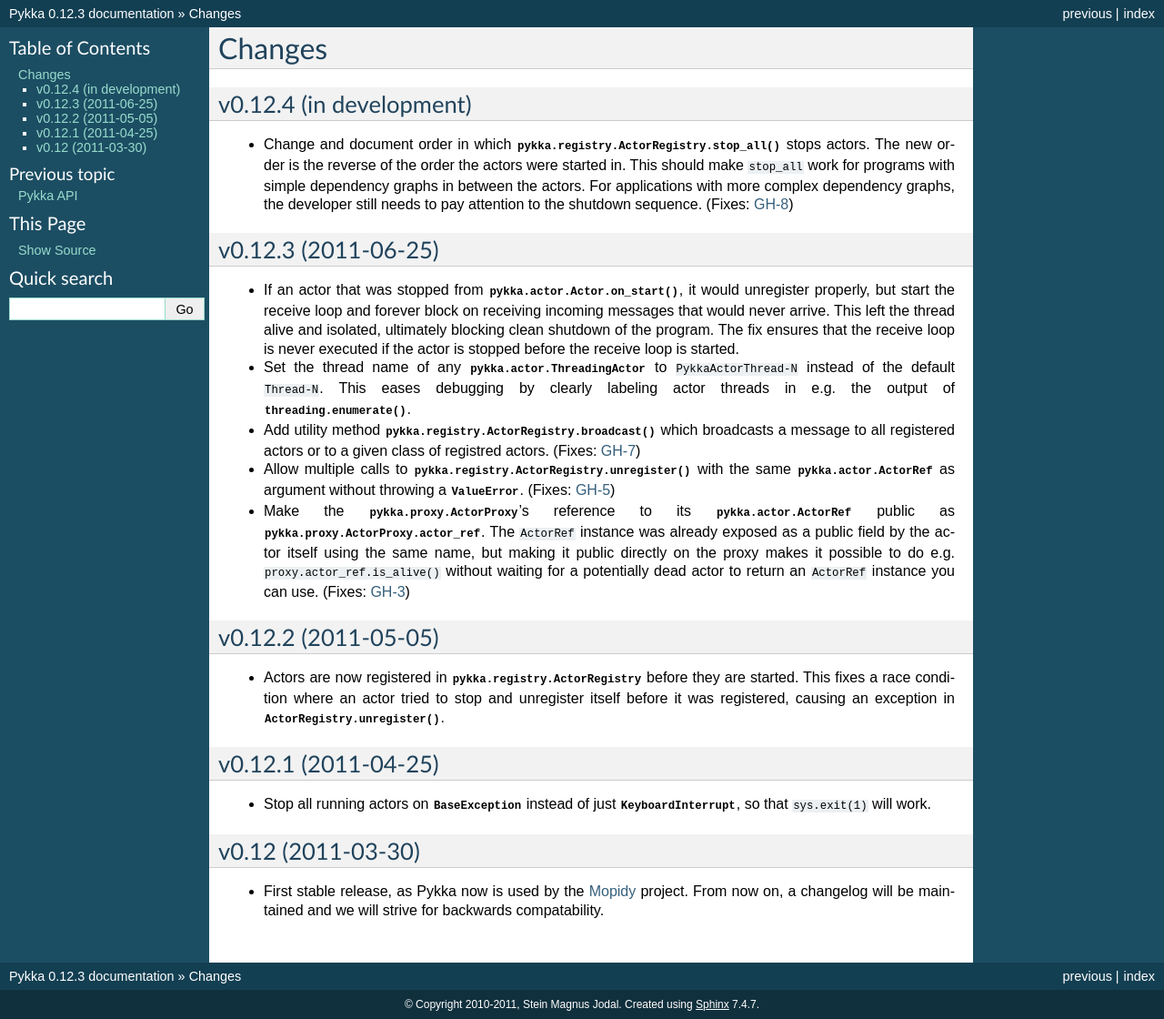
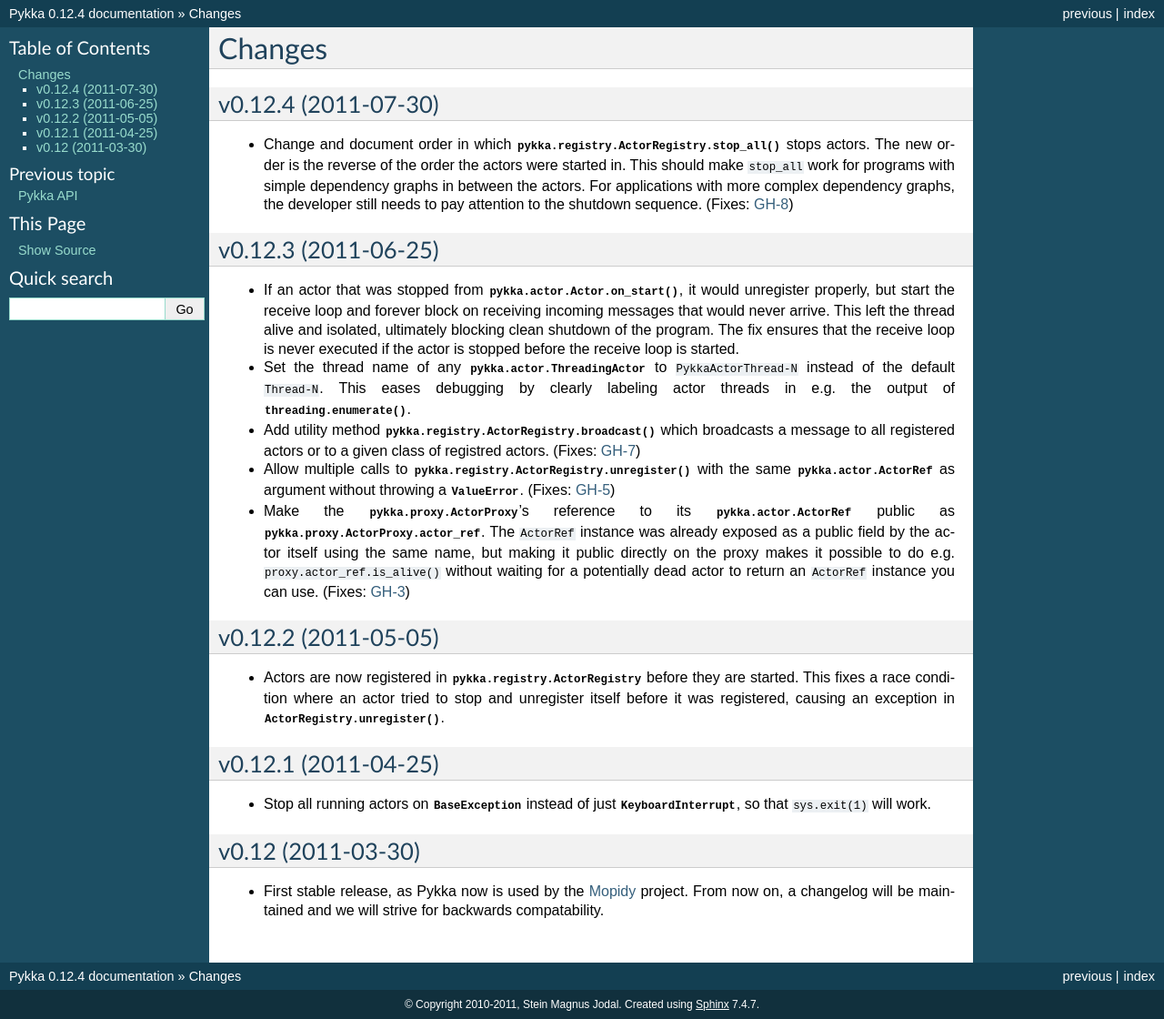
Before and after one commit to jodal/pykka, a Sphinx documentation site: the page built from docs/changes.rst, in a window 1280 px wide. Shown: the whole page at 91% size. Built offline with Sphinx 7.4.7, drawn with Linux system fonts in a browser that asks for light colours.

Commit message:
Release v0.12.4

```diff
--- a/docs/changes.rst
+++ b/docs/changes.rst
@@ -3,8 +3,8 @@
 =======
 
 
-v0.12.4 (in development)
-========================
+v0.12.4 (2011-07-30)
+====================
 
 - Change and document order in which
   :meth:`pykka.registry.ActorRegistry.stop_all` stops actors. The new order is
--- a/pykka/__init__.py
+++ b/pykka/__init__.py
@@ -1,5 +1,5 @@
 #: Pykka's version as a tuple that can be used for comparison
-VERSION = (0, 12, 3)
+VERSION = (0, 12, 4)
 
 
 def get_version():
```
